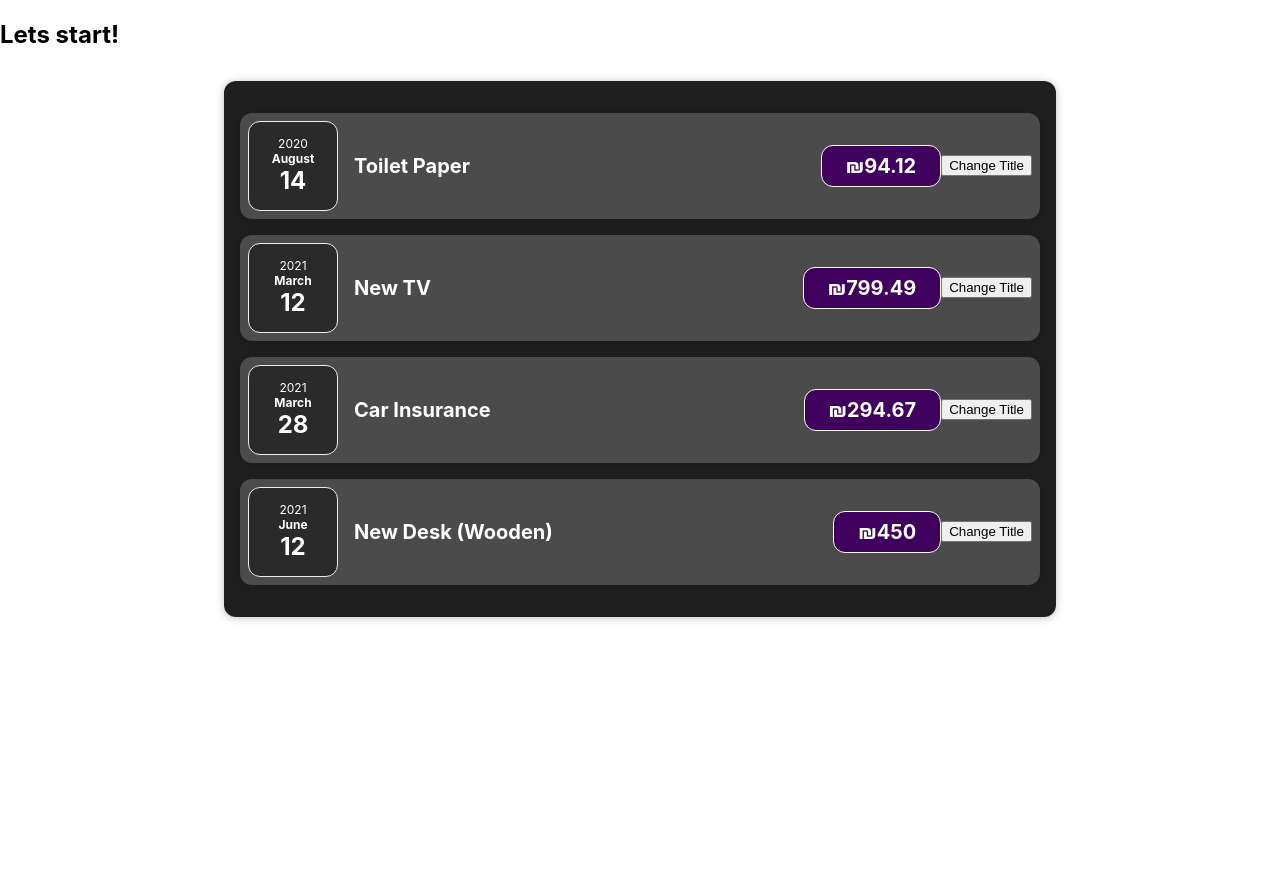
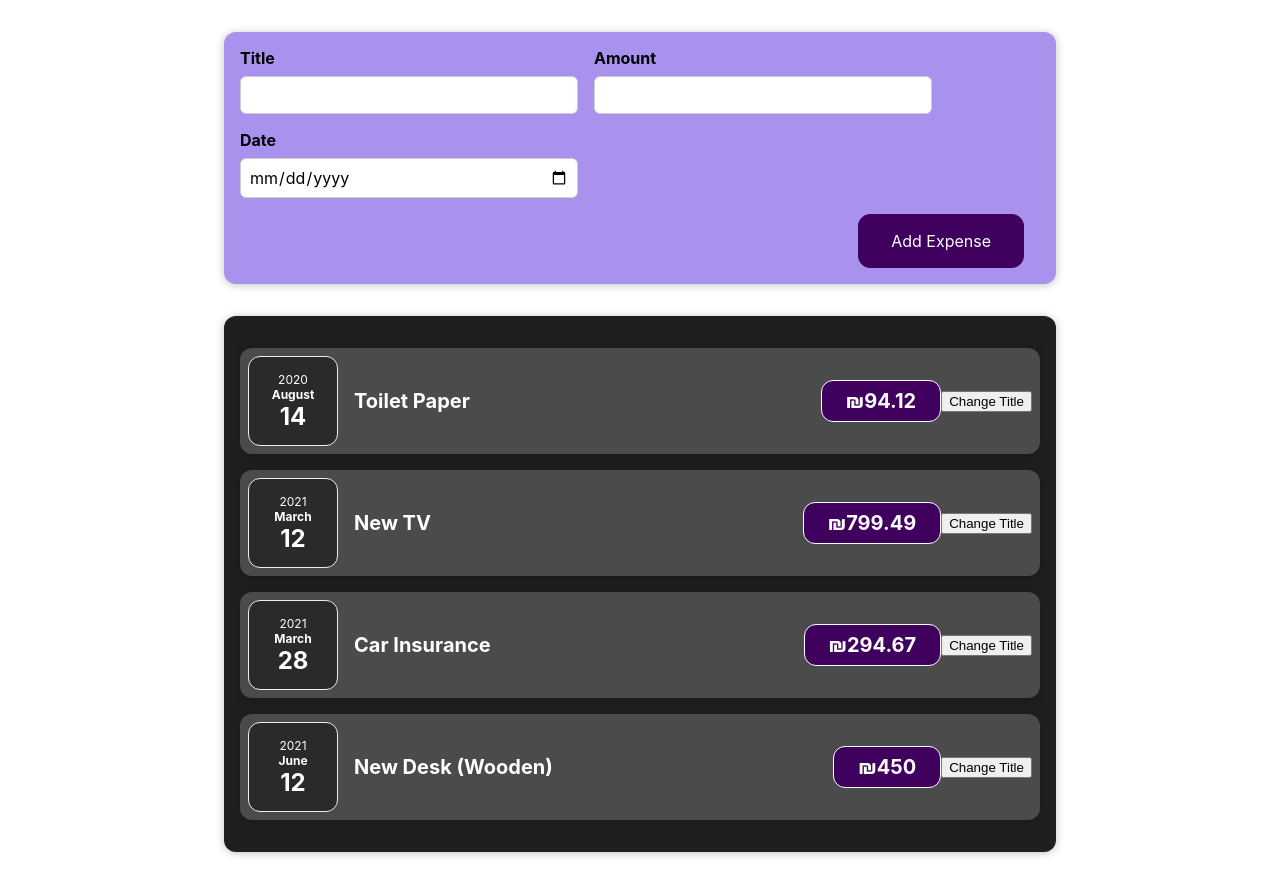
Before and after one commit to yehnet/ExpenseTracker, a React (Create React App) app: page / in a window 1280 px wide. Before the commit the page ends 800 px from the top, so only its background shows below. Built offline with nearby package versions, Linux system fonts and the light colour scheme.

Commit message:
Add Form Input

```diff
--- a/src/App.js
+++ b/src/App.js
@@ -1,3 +1,6 @@
+import React from "react";
+
+import NewExpense from "./components/NewExpense/NewExpense";
 import Expenses from "./components/Expenses/Expenses";
 import "./App.css";
 
@@ -26,7 +29,7 @@
 
   return (
     <div>
-      <h2>Lets start!</h2>
+      <NewExpense />
       <Expenses items={expenses} />
     </div>
   );
--- /dev/null
+++ b/src/components/NewExpense/ExpenseForm.css
@@ -0,0 +1,26 @@
+.new-expense__controls {
+    display: flex;
+    flex-wrap: wrap;
+    gap: 1rem;
+    margin-bottom: 1rem;
+    text-align: left;
+}
+
+.new-expense__control label {
+    font-weight: bold;
+    margin-bottom: 0.5rem;
+    display: block;
+}
+
+.new-expense__control input {
+    font: inherit;
+    padding: 0.5rem;
+    border-radius: 6px;
+    border: 1px solid #ccc;
+    width: 20rem;
+    max-width: 100%;
+}
+
+.new-expense__actions {
+    text-align: right;
+}
--- /dev/null
+++ b/src/components/NewExpense/ExpenseForm.js
@@ -0,0 +1,29 @@
+import React from "react";
+
+import "./ExpenseForm.css";
+
+function ExpenseForm() {
+  return (
+    <form>
+      <div className="new-expense__controls">
+        <div className="new-expense__control">
+          <label>Title</label>
+          <input type="text" />
+        </div>
+        <div className="new-expense__control">
+          <label>Amount</label>
+          <input type="number" min="0.01" step="0.01" />
+        </div>
+        <div className="new-expense__control">
+          <label>Date</label>
+          <input type="date" min="2022-01-01" step="2023-12-31" />
+        </div>
+      </div>
+      <div className="new-expense__actions">
+        <button type="submit">Add Expense</button>
+      </div>
+    </form>
+  );
+}
+
+export default ExpenseForm;
--- /dev/null
+++ b/src/components/NewExpense/NewExpense.css
@@ -0,0 +1,38 @@
+.new-expense {
+    background-color: #a892ee;
+    padding: 1rem;
+    margin: 2rem auto;
+    width: 50rem;
+    max-width: 95%;
+    border-radius: 12px;
+    text-align: center;
+    box-shadow: 0 1px 8px rgba(0, 0, 0, 0.25);
+}
+
+.new-expense button {
+    font: inherit;
+    cursor: pointer;
+    padding: 1rem 2rem;
+    border: 1px solid #40005d;
+    background-color: #40005d;
+    color: white;
+    border-radius: 12px;
+    margin-right: 1rem;
+}
+
+.new-expense button:hover,
+.new-expense button:active {
+    background-color: #510674;
+    border-color: #510674;
+}
+
+.new-expense button.alternative {
+    color: #220131;
+    border-color: transparent;
+    background-color: transparent;
+}
+
+.new-expense button.alternative:hover,
+.new-expense button.alternative:active {
+    background-color: #ddb3f8;
+}
--- /dev/null
+++ b/src/components/NewExpense/NewExpense.js
@@ -0,0 +1,14 @@
+import React from "react";
+
+import ExpenseForm from "./ExpenseForm";
+import "./NewExpense.css";
+
+function NewExpense() {
+  return (
+    <div className="new-expense">
+      <ExpenseForm />
+    </div>
+  );
+}
+
+export default NewExpense;
```
